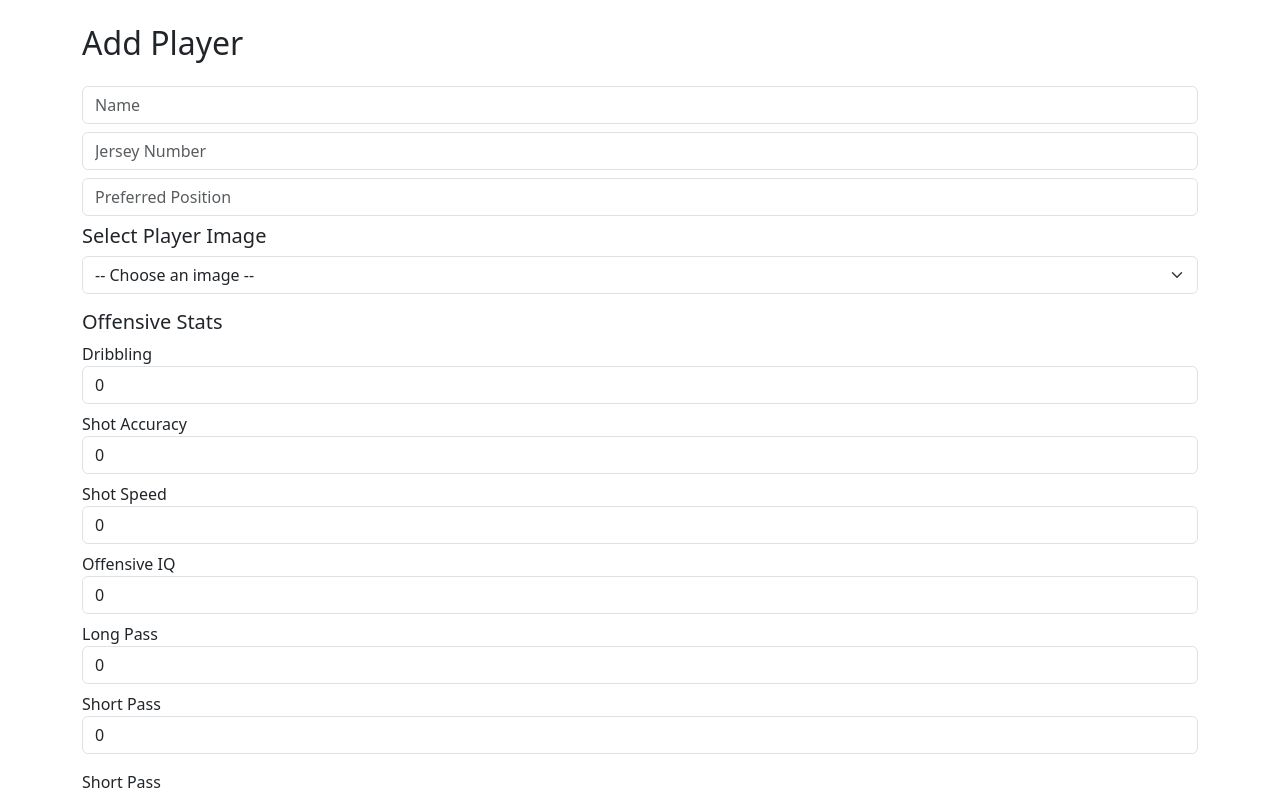
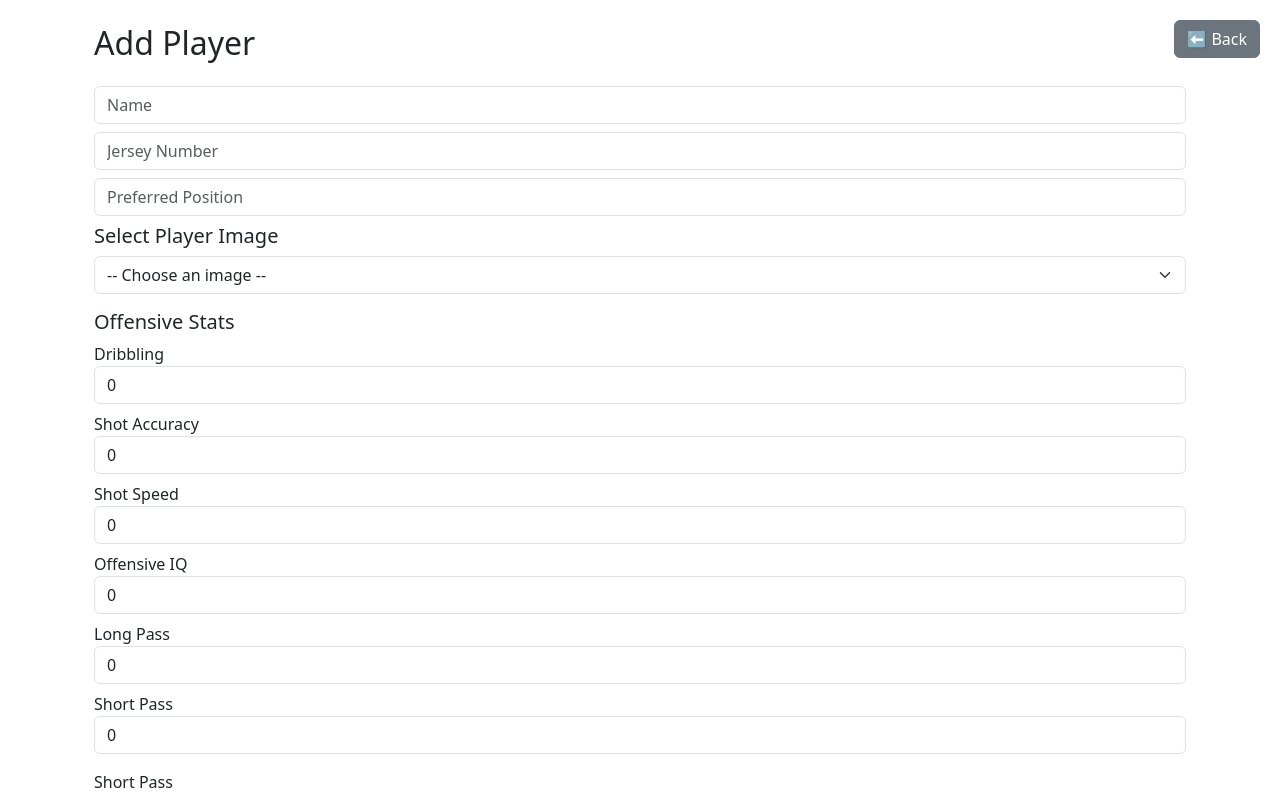
Before and after one commit to SarpAkgunduz/cardTeur, a React (Vite) app in the folder openteur/: page /add in a window 1280 px wide. Shown: the top 794 px of the page. Built offline with nearby package versions, Linux system fonts and the light colour scheme.

Commit message:
Since backward page button will be used multiple times I added it as a component.

```diff
--- /dev/null
+++ b/openteur/src/components/BackButton.tsx
@@ -0,0 +1,35 @@
+import React from 'react';
+import { useNavigate } from 'react-router-dom';
+
+const BackButton = ({
+  position = 'static', // or 'absolute'
+  top = '20px',
+  right = '20px',
+  className = ''
+}: {
+  position?: 'static' | 'absolute';
+  top?: string;
+  right?: string;
+  className?: string;
+}) => {
+  const navigate = useNavigate();
+
+  return (
+    <div
+      style={
+        position === 'absolute'
+          ? { position: 'absolute', top, right }
+          : {}
+      }
+    >
+      <button
+        className={`btn btn-secondary ${className}`}
+        onClick={() => navigate(-1)}
+      >
+        ⬅️ Back
+      </button>
+    </div>
+  );
+};
+
+export default BackButton;
--- a/openteur/src/pages/AddPlayerForm.tsx
+++ b/openteur/src/pages/AddPlayerForm.tsx
@@ -1,6 +1,15 @@
 import React, { useState, useEffect } from 'react';
+import { useNavigate } from 'react-router-dom';
+import BackButton from '../components/BackButton';
+
 
 const AddPlayerForm = () => {
+
+    // Redirect to the previous page
+    const navigate = useNavigate();
+
+
+  // State variables for player attributes
   const [name, setName] = useState('');
   const [cardImage, setCardImage] = useState('');
   const [jerseyNumber, setjerseyNumber] = useState<number | string>('');
@@ -99,6 +108,10 @@ const AddPlayerForm = () => {
   };
 
   return (
+    <div className="container mt-4">
+      {/* Back button */}
+      <BackButton position="absolute" top="20px" right="20px" />
+      {/* Form for adding a player */}
     <form onSubmit={handleSubmit} className="container mt-4">
       <h2 className="mb-4">Add Player</h2>
 
@@ -243,6 +256,7 @@ const AddPlayerForm = () => {
         Add Player
       </button>
     </form>
+    </div>
   );
 
 };
```
